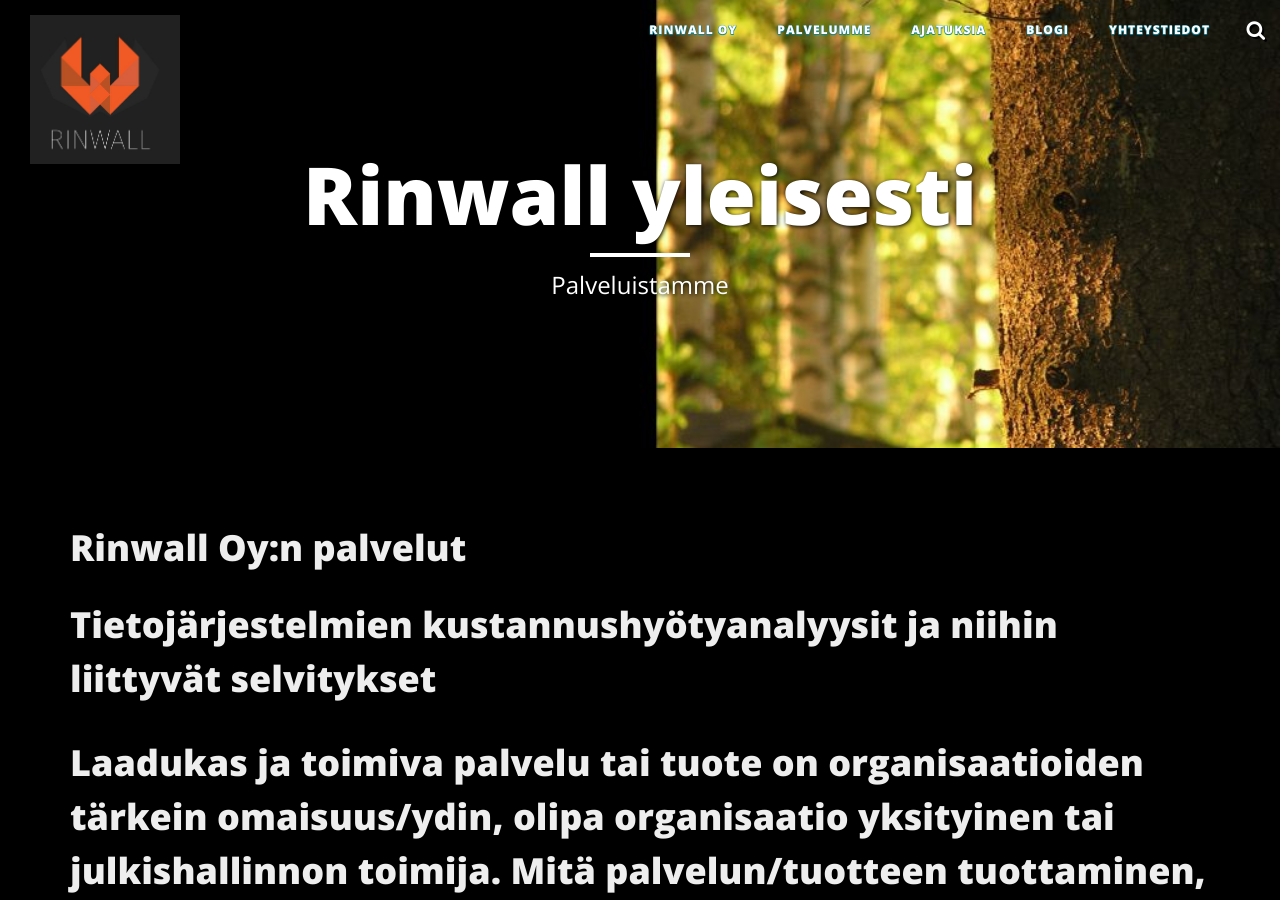
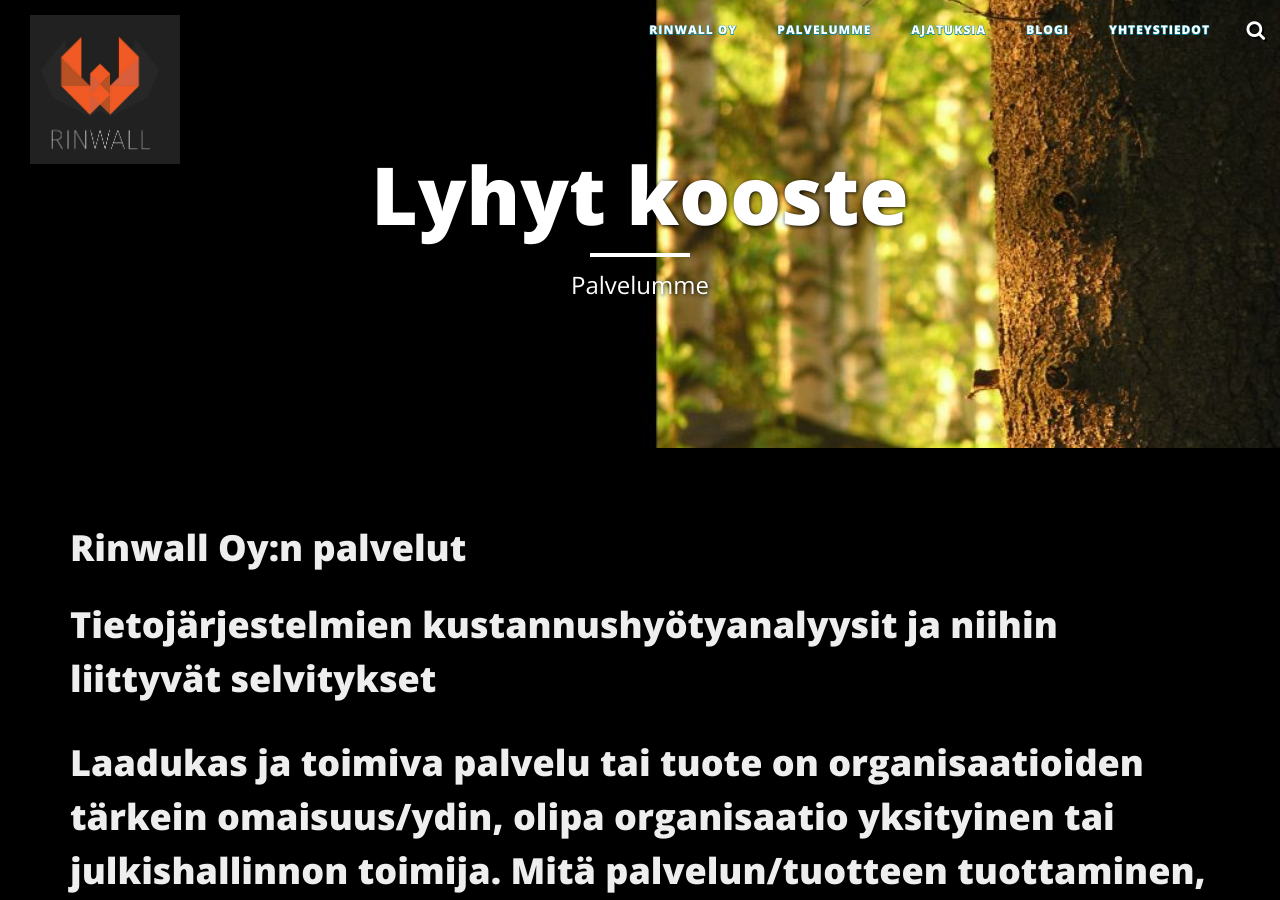
Before and after one commit to Rinwall/site, a Jekyll site: the page built from services/index.html, in a window 1280 px wide and 900 px high. Built offline with Jekyll 4.4.1, drawn with Linux system fonts in a browser that asks for light colours; nearby versions of some CDN libraries.

Commit message:
Update index.html

```diff
--- a/services/index.html
+++ b/services/index.html
@@ -1,8 +1,8 @@
 ---
 layout: page
-title: "Rinwall yleisesti"
-description: "Palveluistamme"
-active: about
+title: "Lyhyt kooste"
+description: "Palvelumme"
+active: services
 header-img: "img/P6260093.JPG"
 ---
 
```
